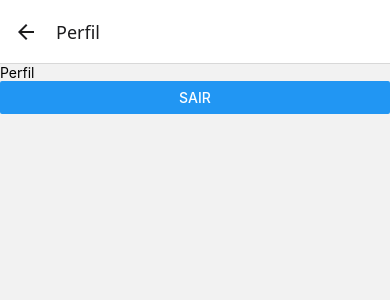
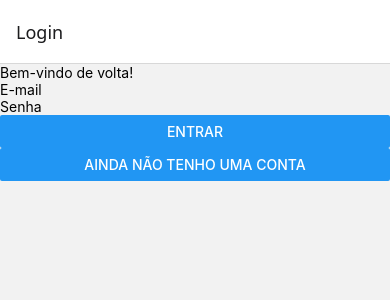
Before and after one commit to JaldsonArthur17/app-contatos, a React Native app in the folder meuapp/: screen /Perfil in a window 390 px wide. Shown: the top 300 px of the page. Built offline with nearby package versions, Linux system fonts and the light colour scheme; no server answers.

Commit message:
Implementação de controle de sessão com Firebase Authentication

```diff
--- a/meuapp/App.js
+++ b/meuapp/App.js
@@ -1,11 +1,50 @@
+import { useEffect, useState } from 'react';
+
+import {
+  ActivityIndicator,
+  View,
+} from 'react-native';
+
+import { onAuthStateChanged } from 'firebase/auth';
+
 import { NavigationContainer } from '@react-navigation/native';
 
+import { auth } from './services/auth';
+
 import AppNavigator from './navigation/AppNavigator';
+import AuthNavigator from './navigation/AuthNavigator';
 
 export default function App() {
+  const [usuario, setUsuario] = useState(null);
+  const [carregando, setCarregando] = useState(true);
+
+  useEffect(() => {
+    const unsubscribe = onAuthStateChanged(
+      auth,
+      (usuarioAtual) => {
+        setUsuario(usuarioAtual);
+        setCarregando(false);
+      }
+    );
+
+    return unsubscribe;
+  }, []);
+
+  if (carregando) {
+    return (
+      <View>
+        <ActivityIndicator size="large" />
+      </View>
+    );
+  }
+
   return (
     <NavigationContainer>
-      <AppNavigator />
+      {usuario ? (
+        <AppNavigator />
+      ) : (
+        <AuthNavigator />
+      )}
     </NavigationContainer>
   );
 }
--- a/meuapp/navigation/AppNavigator.js
+++ b/meuapp/navigation/AppNavigator.js
@@ -5,14 +5,13 @@ import ContatosScreen from '../screens/ContatosScreen';
 import DetalhesContatoScreen from '../screens/DetalhesContatoScreen';
 import EditarContatosScreen from '../screens/EditarContatosScreen';
 import ExcluirContatoScreen from '../screens/ExcluirContatoScreen';
-import LoginScreen from '../screens/LoginScreen';
 import PerfilScreen from '../screens/PerfilScreen';
 
 const Stack = createNativeStackNavigator();
 
 export default function AppNavigator() {
   return (
-    <Stack.Navigator initialRouteName="Login">
+    <Stack.Navigator initialRouteName="Contatos">
       <Stack.Screen
         name="Contatos"
         component={ContatosScreen}
@@ -20,6 +19,7 @@ export default function AppNavigator() {
           title: 'Meus Contatos',
         }}
       />
+
       <Stack.Screen
         name="CadastroContato"
         component={CadastroContatoScreen}
@@ -27,6 +27,7 @@ export default function AppNavigator() {
           title: 'Cadastrar Contato',
         }}
       />
+
       <Stack.Screen
         name="DetalhesContato"
         component={DetalhesContatoScreen}
@@ -34,6 +35,7 @@ export default function AppNavigator() {
           title: 'Detalhes do Contato',
         }}
       />
+
       <Stack.Screen
         name="EditarContato"
         component={EditarContatosScreen}
@@ -41,6 +43,7 @@ export default function AppNavigator() {
           title: 'Editar Contato',
         }}
       />
+
       <Stack.Screen
         name="ExcluirContato"
         component={ExcluirContatoScreen}
@@ -48,20 +51,14 @@ export default function AppNavigator() {
           title: 'Excluir Contato',
         }}
       />
-      <Stack.Screen
-        name="Login"
-        component={LoginScreen}
-        options={{
-          title: 'Login',
-        }}
-    />
+
       <Stack.Screen
         name="Perfil"
         component={PerfilScreen}
         options={{
           title: 'Perfil',
-  }}
-/>
+        }}
+      />
     </Stack.Navigator>
   );
 }
--- /dev/null
+++ b/meuapp/navigation/AuthNavigator.js
@@ -0,0 +1,28 @@
+import { createNativeStackNavigator } from '@react-navigation/native-stack';
+
+import CadastroScreen from '../screens/CadastroScreen';
+import LoginScreen from '../screens/LoginScreen';
+
+const Stack = createNativeStackNavigator();
+
+export default function AuthNavigator() {
+  return (
+    <Stack.Navigator initialRouteName="Login">
+      <Stack.Screen
+        name="Login"
+        component={LoginScreen}
+        options={{
+          title: 'Login',
+        }}
+      />
+
+      <Stack.Screen
+        name="Cadastro"
+        component={CadastroScreen}
+        options={{
+          title: 'Cadastro',
+        }}
+      />
+    </Stack.Navigator>
+  );
+}
--- a/meuapp/services/auth.js
+++ b/meuapp/services/auth.js
@@ -1,8 +1,8 @@
 import {
-    createUserWithEmailAndPassword,
-    getAuth,
-    signInWithEmailAndPassword,
-    signOut,
+  createUserWithEmailAndPassword,
+  getAuth,
+  signInWithEmailAndPassword,
+  signOut,
 } from 'firebase/auth';
 
 import app from '../firebaseConfig';
@@ -28,3 +28,5 @@ export async function fazerLogin(email, senha) {
 export async function fazerLogout() {
   return await signOut(auth);
 }
+
+export { auth };
```
